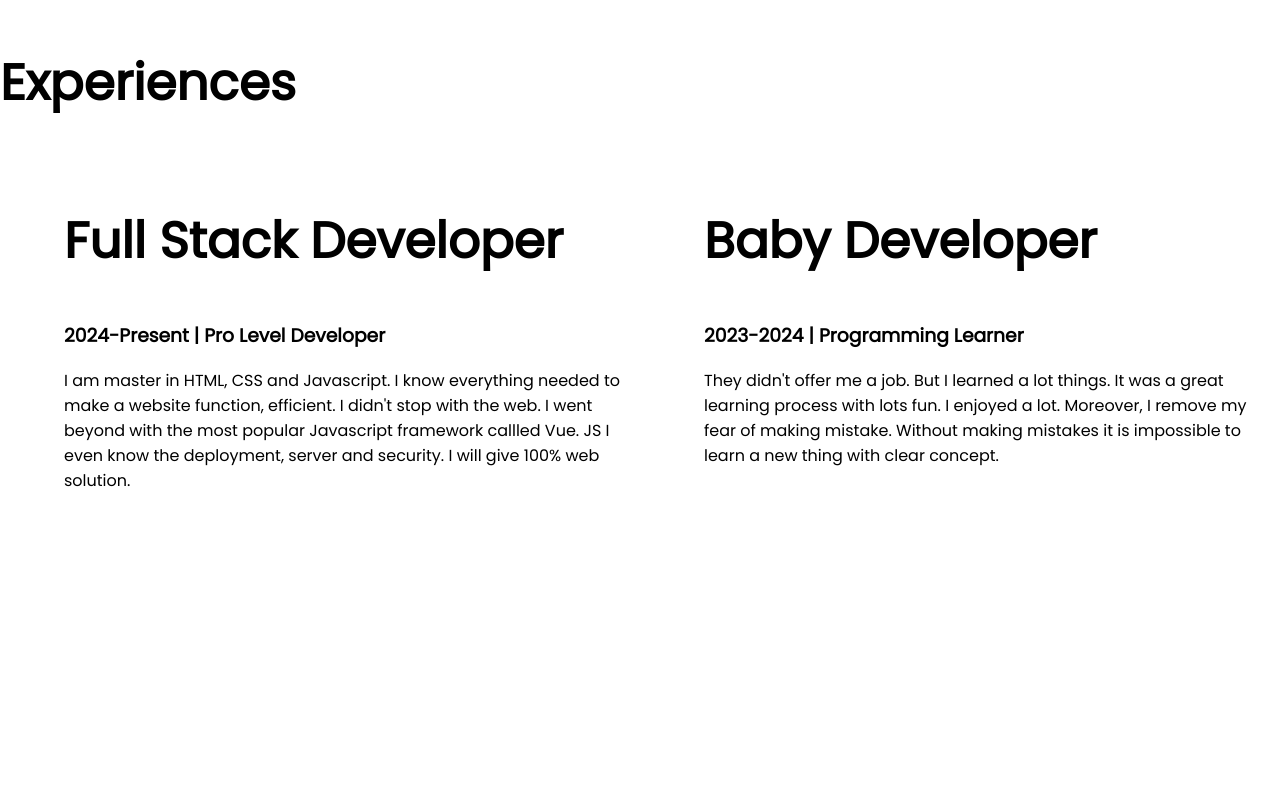
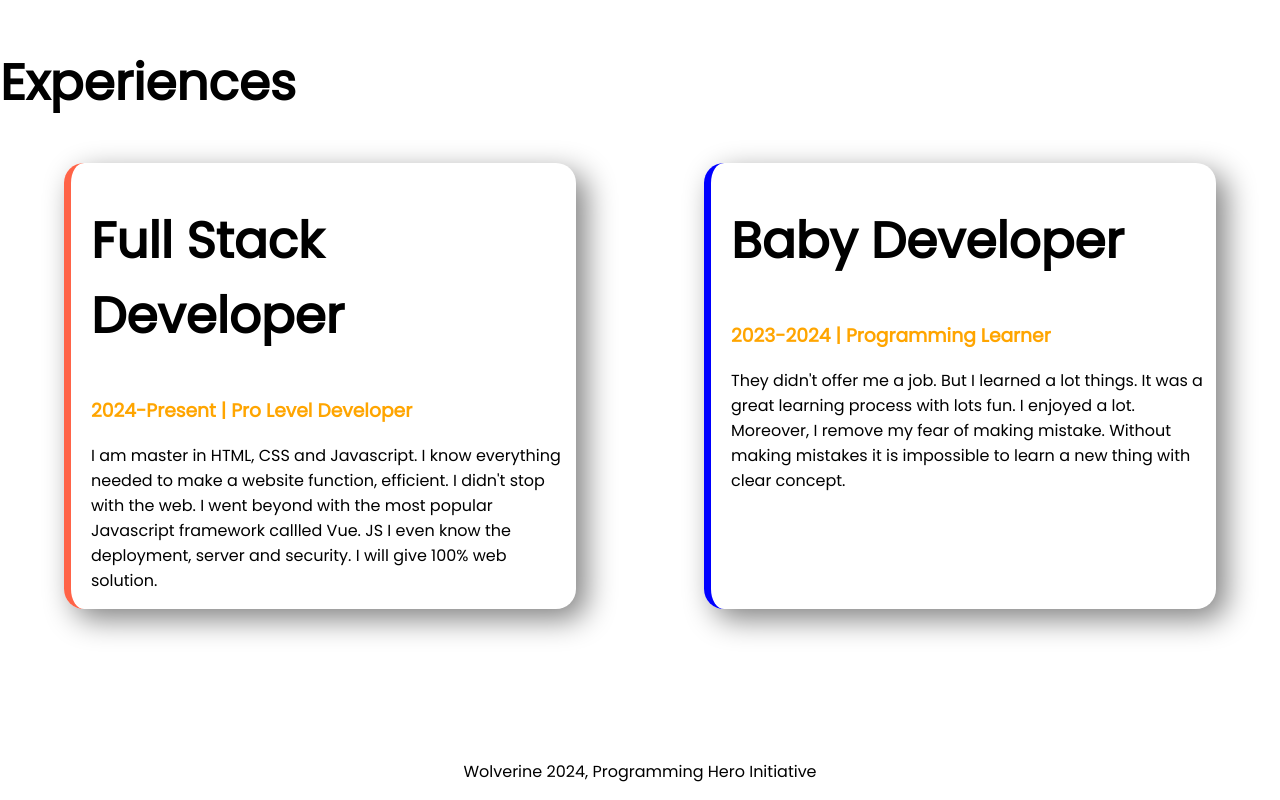
Before and after one commit to Jawad096/devoloper-portfolio, a plain HTML site: page index.html in a window 1280 px wide. Shown: the part 1228-2028 px from the top of the page. Before the commit the page ends 1887 px from the top, so only its background shows below. Drawn offline with Linux system fonts and the light colour scheme.

Commit message:
style border

```diff
--- a/index.html
+++ b/index.html
@@ -47,18 +47,18 @@
     <section class="experience-area">
         <h1>Experiences</h1>
         <div class="flexiable-container">
-            <div class="half-width">
+            <div id="full-stack-developer" class="experience-item">
                 <h1>Full Stack Developer</h1>
-                <h3>2024-Present | Pro Level Developer</h3>
+                <h3 class="orange-color">2024-Present | Pro Level Developer</h3>
                 <p>I am master in HTML, CSS and Javascript. I know everything needed to make a website function,
                     efficient.
                     I didn't stop with the web. I went beyond with the most popular Javascript framework callled Vue. JS
                     I
                     even know the deployment, server and security. I will give 100% web solution.</p>
             </div>
-            <div class="half-width">
+            <div id="baby-developer" class="experience-item">
                 <h1>Baby Developer</h1>
-                <h3>2023-2024 | Programming Learner</h3>
+                <h3 class="orange-color">2023-2024 | Programming Learner</h3>
                 <p>They didn't offer me a job. But I learned a lot things. It was a great learning process with lots
                     fun. I
                     enjoyed a lot. Moreover, I remove my fear of making mistake. Without making mistakes it is
@@ -68,5 +68,8 @@
         </div>
     </section>
 </body>
+<footer>
+    <p>Wolverine 2024, Programming Hero Initiative</p>
+</footer>
 
 </html>
--- a/style.css
+++ b/style.css
@@ -44,3 +44,24 @@
     background-repeat: no-repeat;
     background-position: right;
 }
+
+.experience-item {
+    width: 40%;
+    margin-left: 5%;
+    margin-right: 5%;
+    padding-left: 20px;
+    border-radius: 20px;
+    box-shadow: 10px 10px 30px gray;
+}
+
+#full-stack-developer {
+    border-left: 7px solid tomato;
+}
+
+#baby-developer {
+    border-left: 7px solid blue;
+}
+
+footer p {
+    text-align: center;
+}
```
